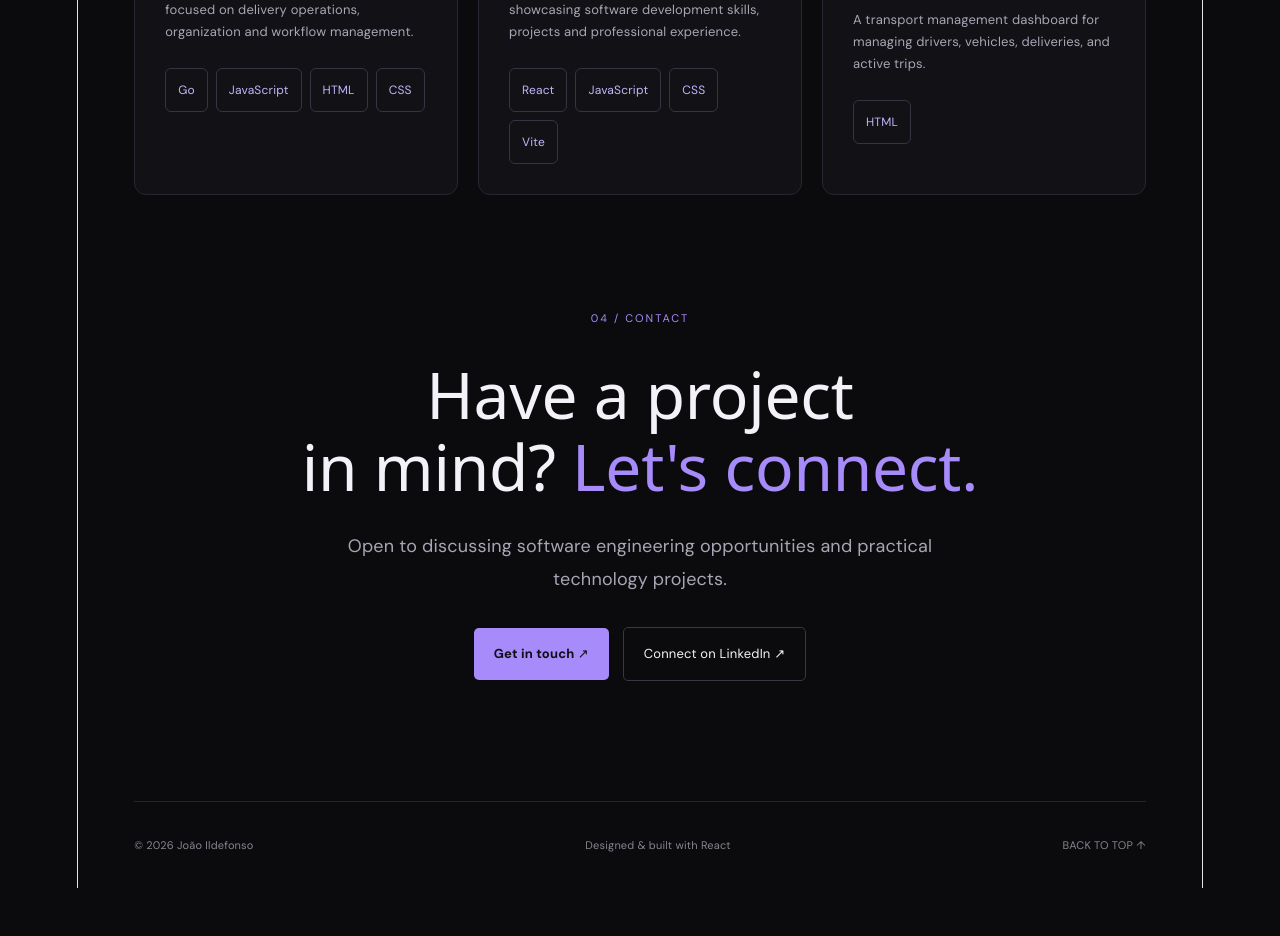
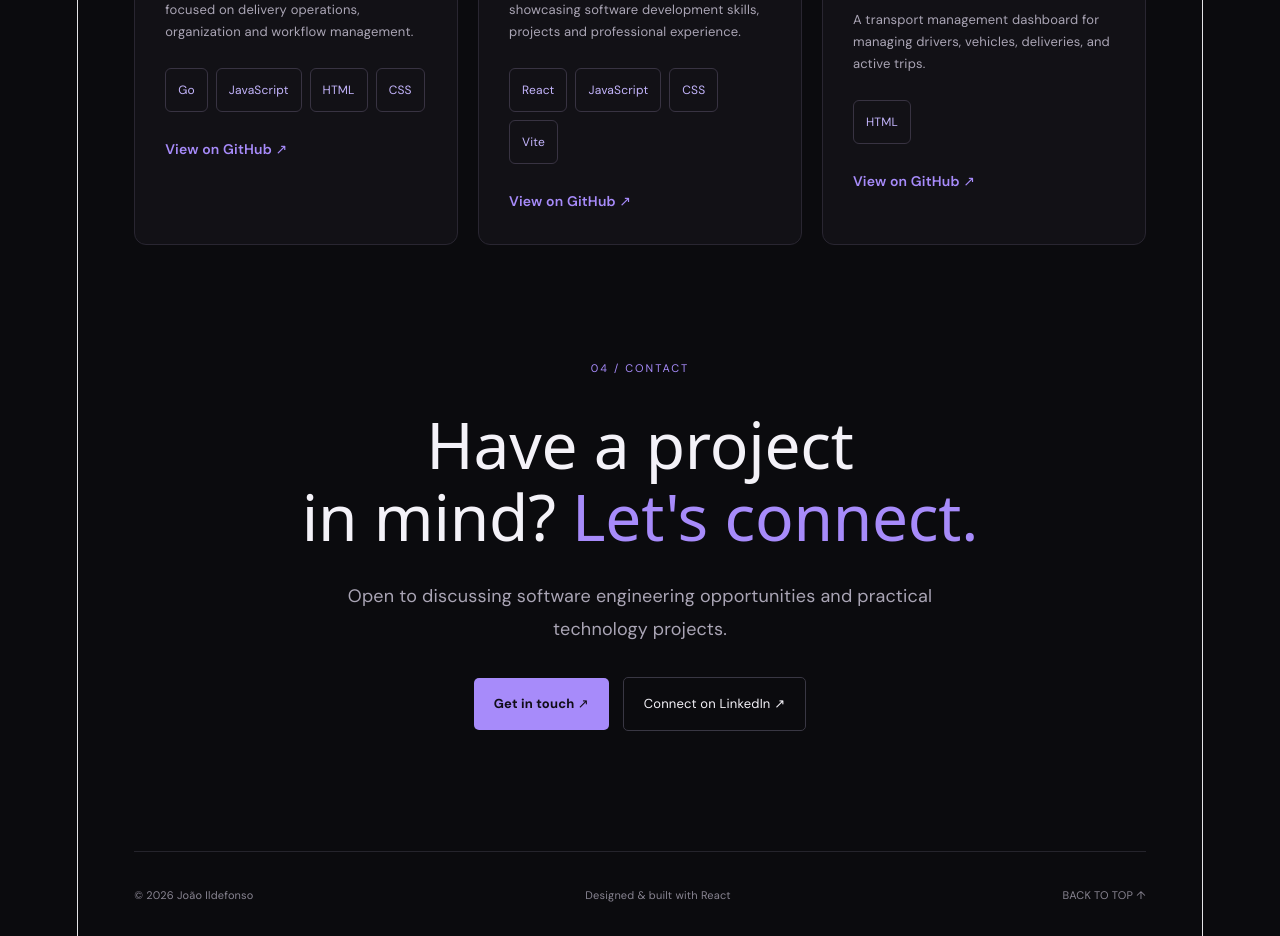
Before and after one commit to IsevenTech/business-portfolio, a React (Vite) app: page / in a window 1280 px wide. Shown: the part 1460-2396 px from the top of the page. Before the commit the page ends 2348 px from the top, so only its background shows below. Built offline with nearby package versions, Linux system fonts and the light colour scheme.

Commit message:
Add GitHub links to projects

```diff
--- a/src/App.jsx
+++ b/src/App.jsx
@@ -146,7 +146,31 @@ function App() {
                   <span key={item}>{item}</span>
                 ))}
               </div>
-            </article>
+
+<a
+  href={
+    project.number === "01"
+      ? "https://github.com/IsevenTech/go-delivery-system"
+      : project.number === "02"
+      ? "https://github.com/IsevenTech/business-portfolio"
+      : "https://github.com/IsevenTech/transport-management-app."
+  }
+  target="_blank"
+  rel="noopener noreferrer"
+  style={{
+    display: "inline-block",
+    marginTop: "24px",
+    color: "#a78bfa",
+    textDecoration: "none",
+    fontSize: "14px",
+    fontWeight: 600,
+  }}
+>
+  View on GitHub ↗
+</a>
+
+              </article>
+
           ))}
         </div>
       </section>
```
